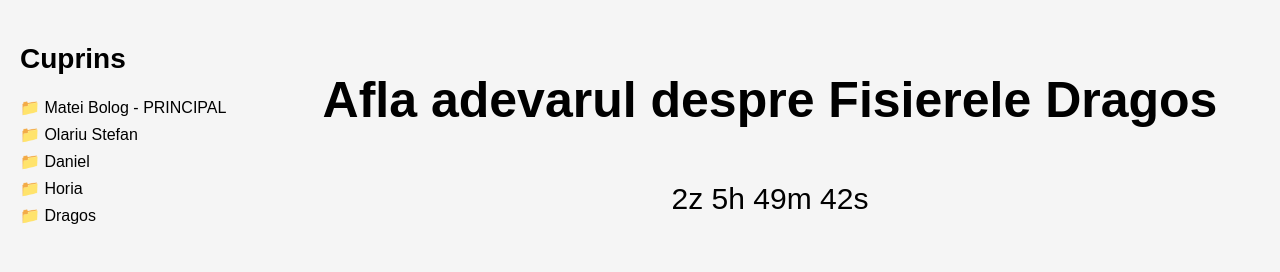
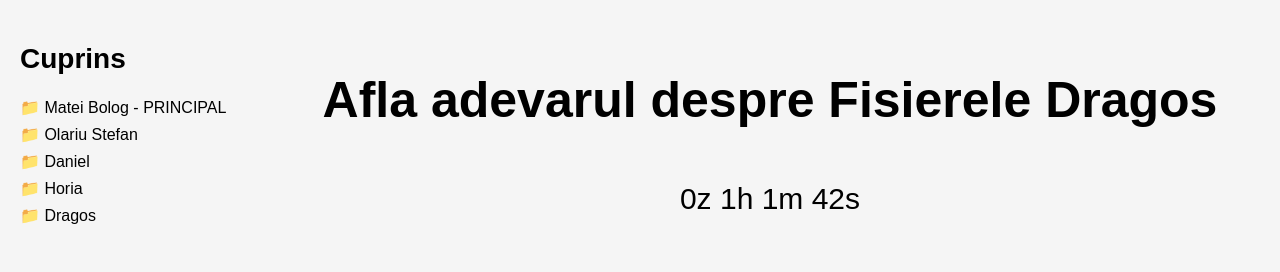
Before and after one commit to dragonel54/dragos-files, a plain HTML site: page index.html in a window 1280 px wide. Shown: the top 272 px of the page. Drawn offline with Linux system fonts and the light colour scheme.

Commit message:
Update index.html

```diff
--- a/index.html
+++ b/index.html
@@ -106,7 +106,7 @@ button:hover {
 
 <script>
 // DATA EXACTĂ (România = UTC+2 / +3 cu DST)
-const targetDate = new Date("2026-04-01T00:00:00+02:00");
+const targetDate = new Date("2026-03-29T19:12:00+02:00");
 
 const timerEl = document.getElementById("timer");
 const button = document.getElementById("revealBtn");
```
